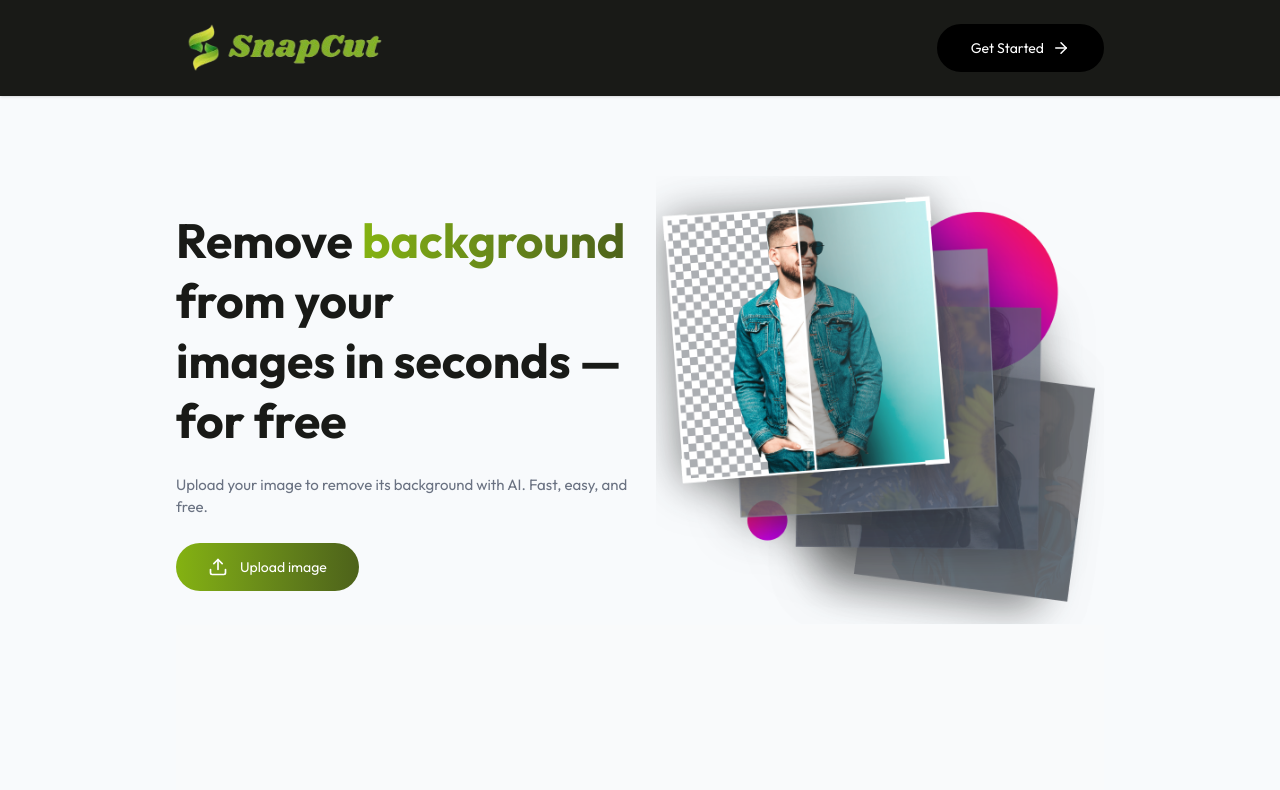
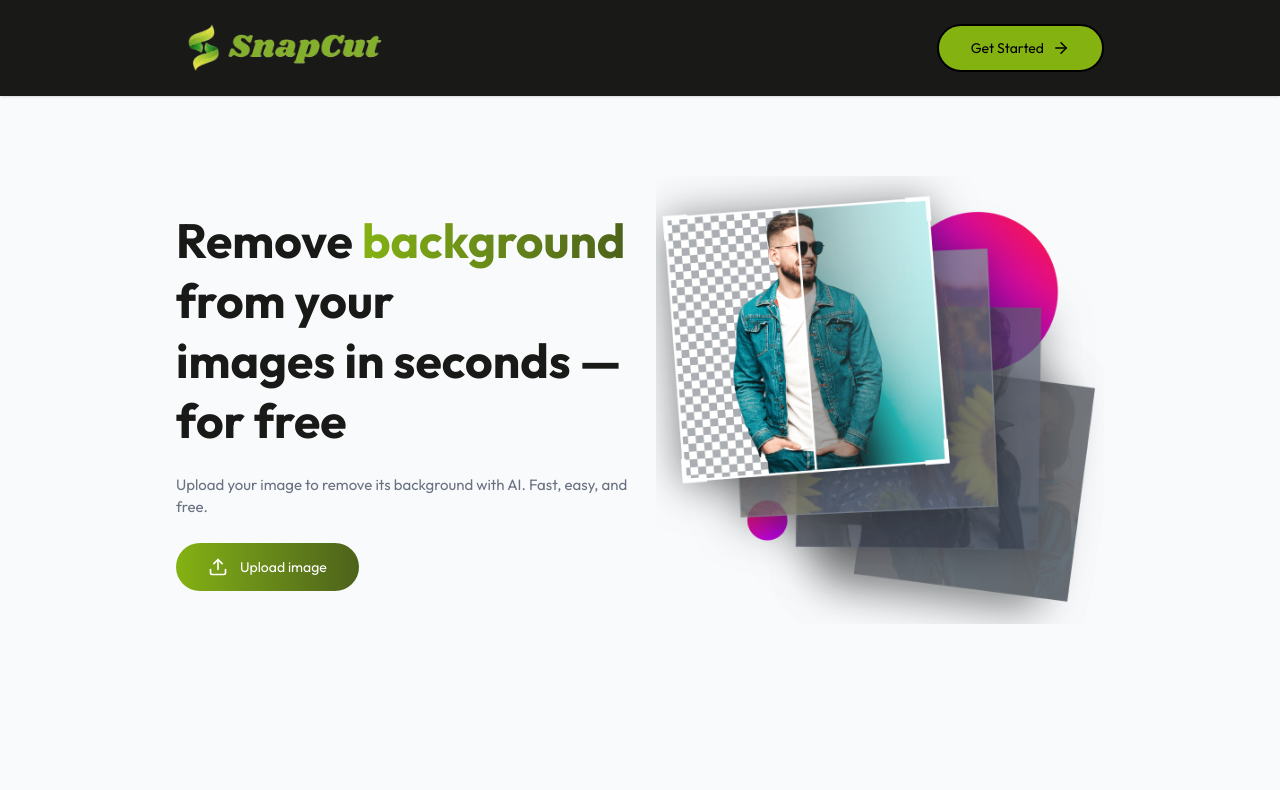
Before and after one commit to rahulpurshottam/SnapCut, a React (Vite) app in the folder client/: page / in a window 1280 px wide. Shown: the top 790 px of the page. Built offline with nearby package versions, Linux system fonts and the light colour scheme; no server answers.

Commit message:
Update Navbar.jsx

```diff
--- a/client/src/components/Navbar.jsx
+++ b/client/src/components/Navbar.jsx
@@ -48,7 +48,7 @@ const Navbar = () => {
       ) : (
         <button
           onClick={() => openSignIn({})}
-          className="flex items-center gap-2 bg-black text-white px-5 py-2.5 sm:px-8 sm:py-3 text-sm rounded-full border-2 border-black hover:bg-white hover:text-black transition-colors duration-300 cursor-pointer"
+          className="flex items-center gap-2 bg-[#84b211] text-black px-5 py-2.5 sm:px-8 sm:py-3 text-sm rounded-full border-2 border-black hover:bg-[#a2ba63] transition-colors duration-300 cursor-pointer"
         >
           Get Started <ArrowRight size={18} />
         </button>
```
